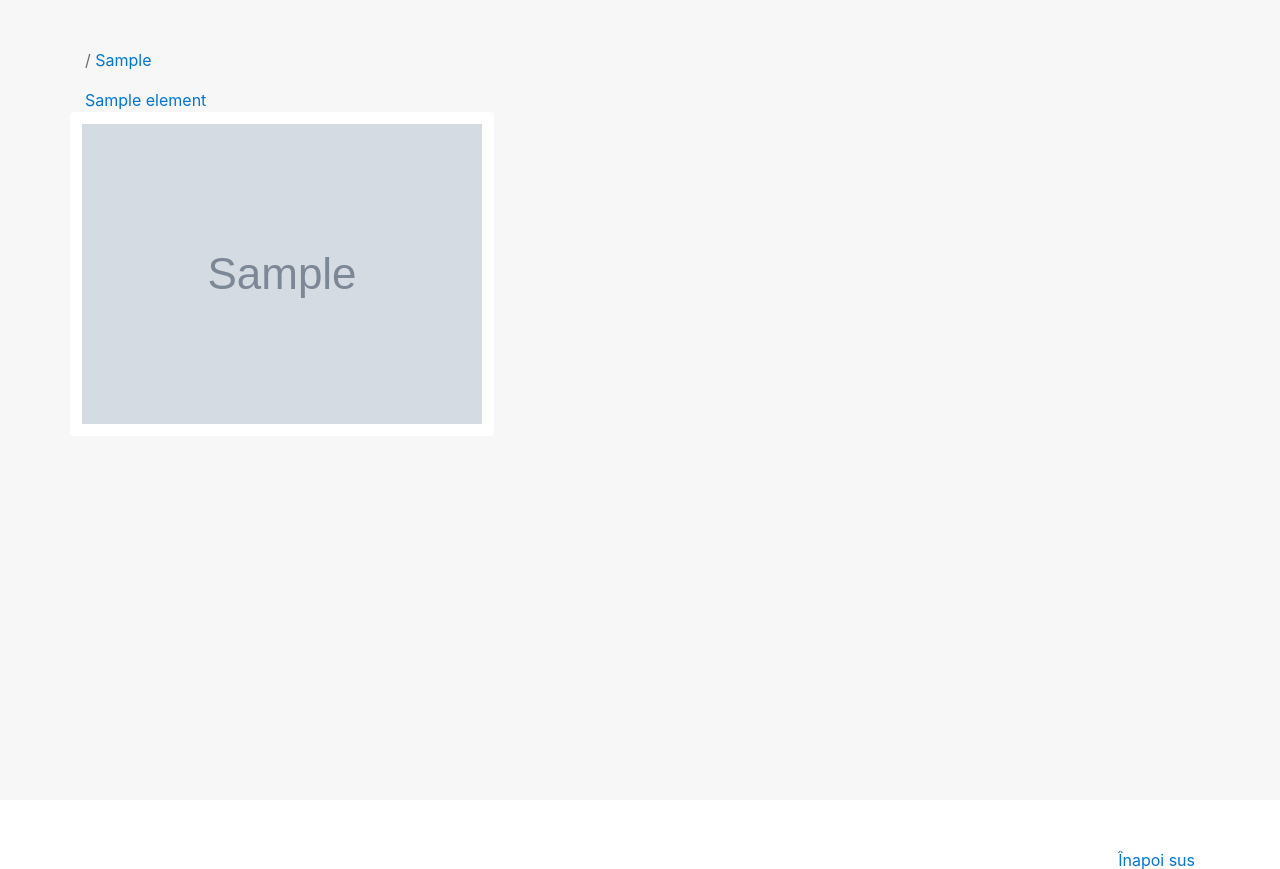
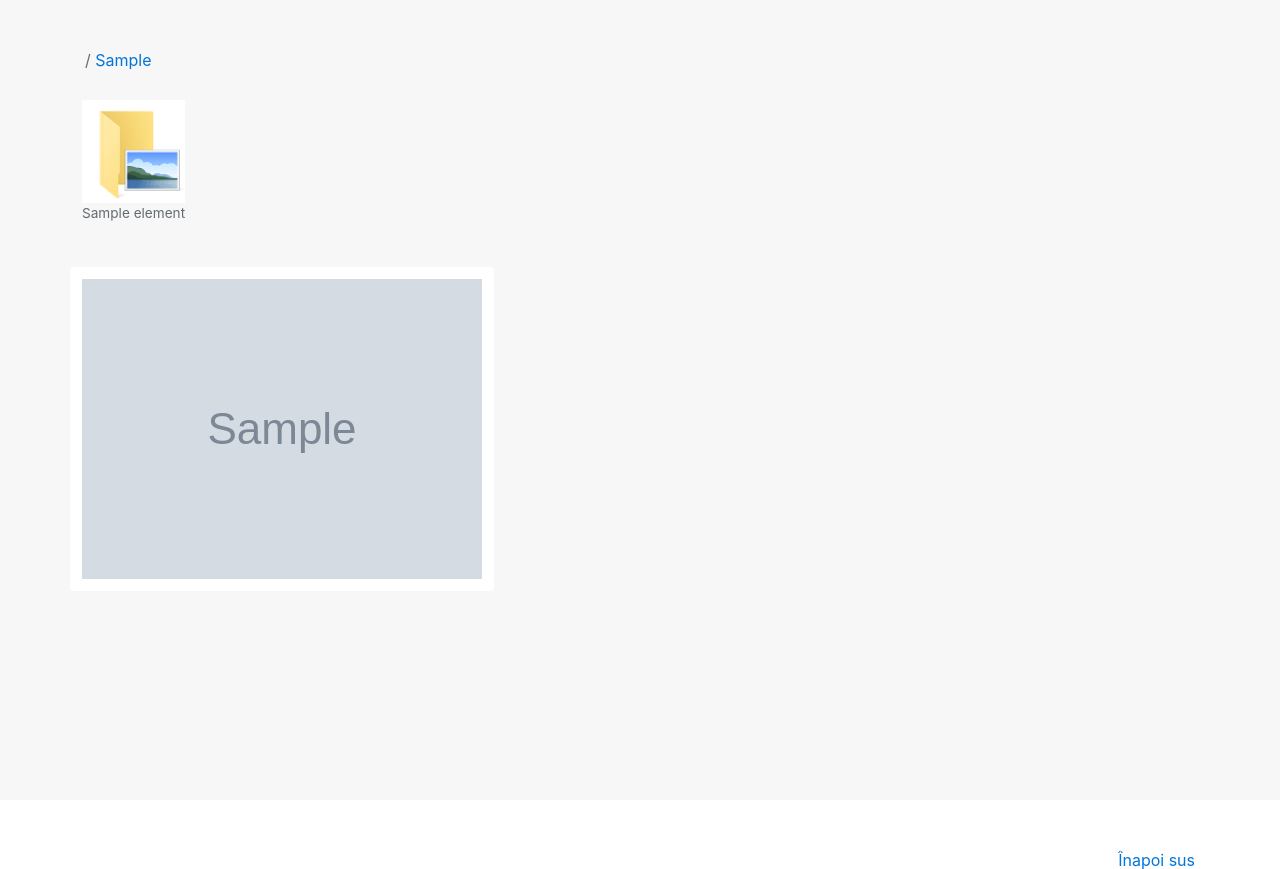
Before and after one commit to raztud/s3gallery, a Django app: template browser/templates/index.html in a window 1280 px wide. Shown: the part 56-925 px from the top of the page. Run offline with Django 3.2, Linux system fonts and the light colour scheme; the template is opened without the code that fills it: most values are stand-ins (such as "Sample title", 1, 10 or a date in 2020); grey boxes marked "Sample" are stand-in pictures; some libraries are stand-ins or nearby versions.

Commit message:
design lifting

```diff
--- a/browser/models/thumb.py
+++ b/browser/models/thumb.py
@@ -2,7 +2,8 @@ from django.db import models
 
 
 class Thumb(models.Model):
-    s3url = models.CharField(db_index=True, max_length=500, blank=False, null=False)
+    s3url = models.CharField(db_index=True, max_length=500, blank=False,
+                             null=False, unique=True)
     md5sum = models.CharField(db_index=True,
                               max_length=255,
                               blank=False,
--- a/browser/templates/base.html
+++ b/browser/templates/base.html
@@ -29,7 +29,8 @@
             <div class="col-sm-4 py-4">
               <h4 class="text-white">Contact</h4>
               <ul class="list-unstyled">
-                  <li><a href="http://ursultrubadur.org/" class="text-white">Ursul Trubadur</a></li>
+                  <li><a href="http://ursultrubadur.org/" class="text-white">UrsulTrubadur.org</a></li>
+                  <li><a href="{% url 'upload' %}" class="text-white">Upload Poze</a></li>
                   <li><a href="https://www.facebook.com/ursultrubadur/" class="text-white">Urmărește-ne pe Facebook</a></li>
                   <li><a href="https://github.com/raztud/s3gallery" class="text-white">S3Gallery on Github</a></li>
               </ul>
--- a/browser/templates/index.html
+++ b/browser/templates/index.html
@@ -1,14 +1,22 @@
 {% extends "base.html" %}
+{% load static %}
     {% block h3title %}
         {% for breadcrumb in data.breadcrumbs %}
             / <a href="{{ breadcrumb.1 }}">{{ breadcrumb.0 }}</a>
         {% endfor %}
     {%endblock %}
 {% block content %}
+<div class = "row">
+{% for element in data.folders %}
 
-{% for element in data.folders %}
-    <a href="/folder/{{ element.full_path }}">{{ element.name }}</a> <br />
+    <div class="card-folder">
+
+      <a href="/folder/{{ element.full_path }}"><img class="folder-image" src="{% static 'browser/images/thumb_folder.png' %}" alt="{{ element.name }}" title="{{ element.name }}" /></a>
+      <p class="card-text text-center">{{ element.name|truncatechars:"15" }}</p>
+
+    </div>
 {% endfor %}
+</div>
 
 <div class = "row">
 
--- a/public_html/browser/css/album.css
+++ b/public_html/browser/css/album.css
@@ -53,3 +53,32 @@ footer {
 footer p {
   margin-bottom: .25rem;
 }
+
+.card-folder {
+    float: left;
+    padding: .75rem;
+    margin-bottom: 2rem;
+    border: 0;
+}
+
+.card-folder > img {
+  margin-bottom: .75rem;
+}
+
+.card-folder:hover .folder-image {
+  opacity: 0.3;
+}
+
+.card-folder:hover .middle {
+  opacity: 1;
+}
+
+
+.folder-image {
+  opacity: 1;
+  display: block;
+  width: 100%;
+  height: auto;
+  transition: .5s ease;
+  backface-visibility: hidden;
+}
--- a/s3gallery/settings.py
+++ b/s3gallery/settings.py
@@ -86,6 +86,8 @@ DATABASES = {
         'PORT': '3306',
     }
 }
+
+SILENCED_SYSTEM_CHECKS = ['mysql.E001']
 
 # Password validation
 # https://docs.djangoproject.com/en/1.10/ref/settings/#auth-password-validators
```
Also changed, not shown: browser/static/browser/css/album.css (+29 -0 lines), browser/migrations/0004_auto_20180105_1017.py (added), browser/static/browser/images/thumb_folder.png (added), public_html/browser/images/thumb_folder.png (added).
